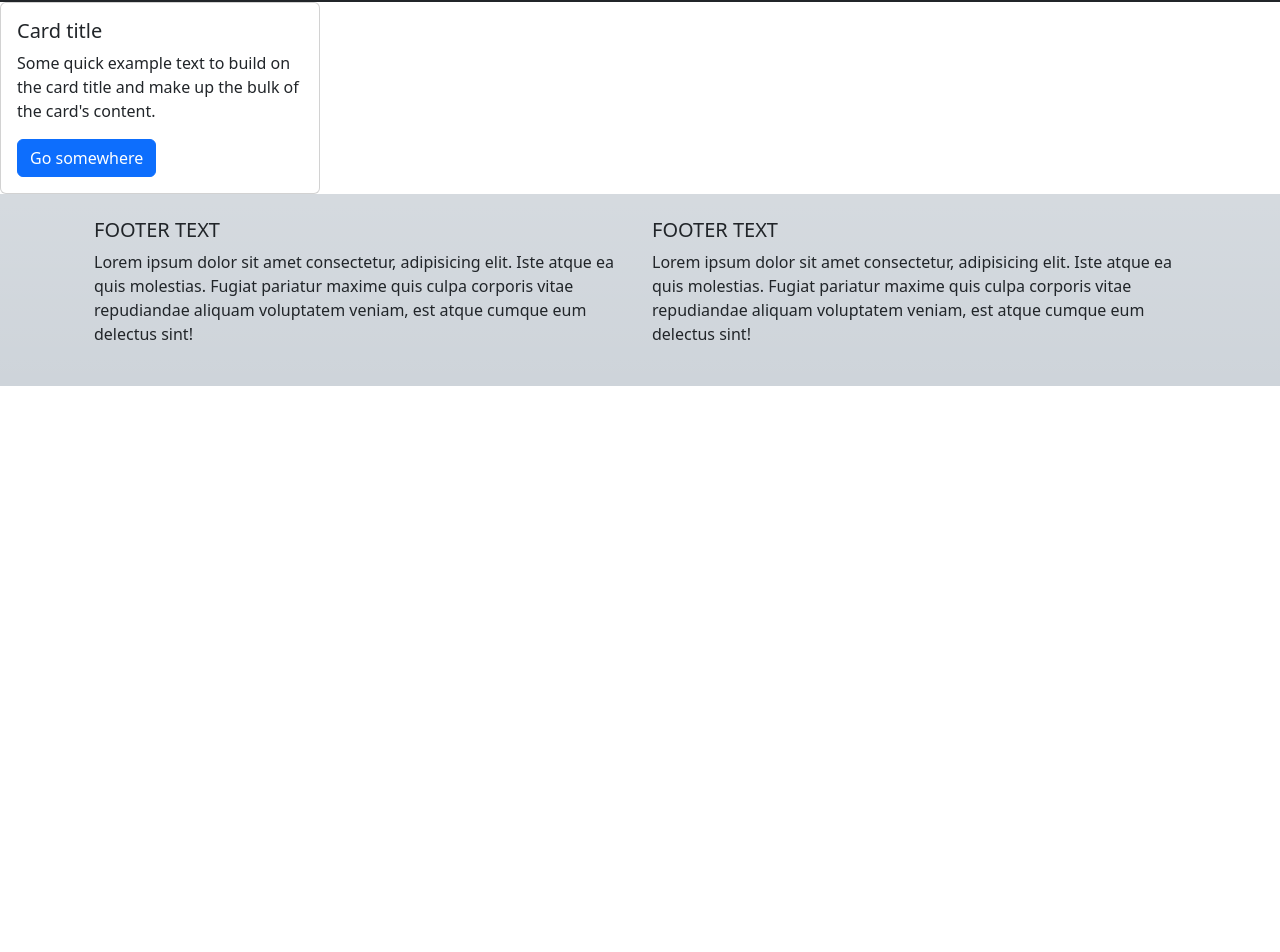
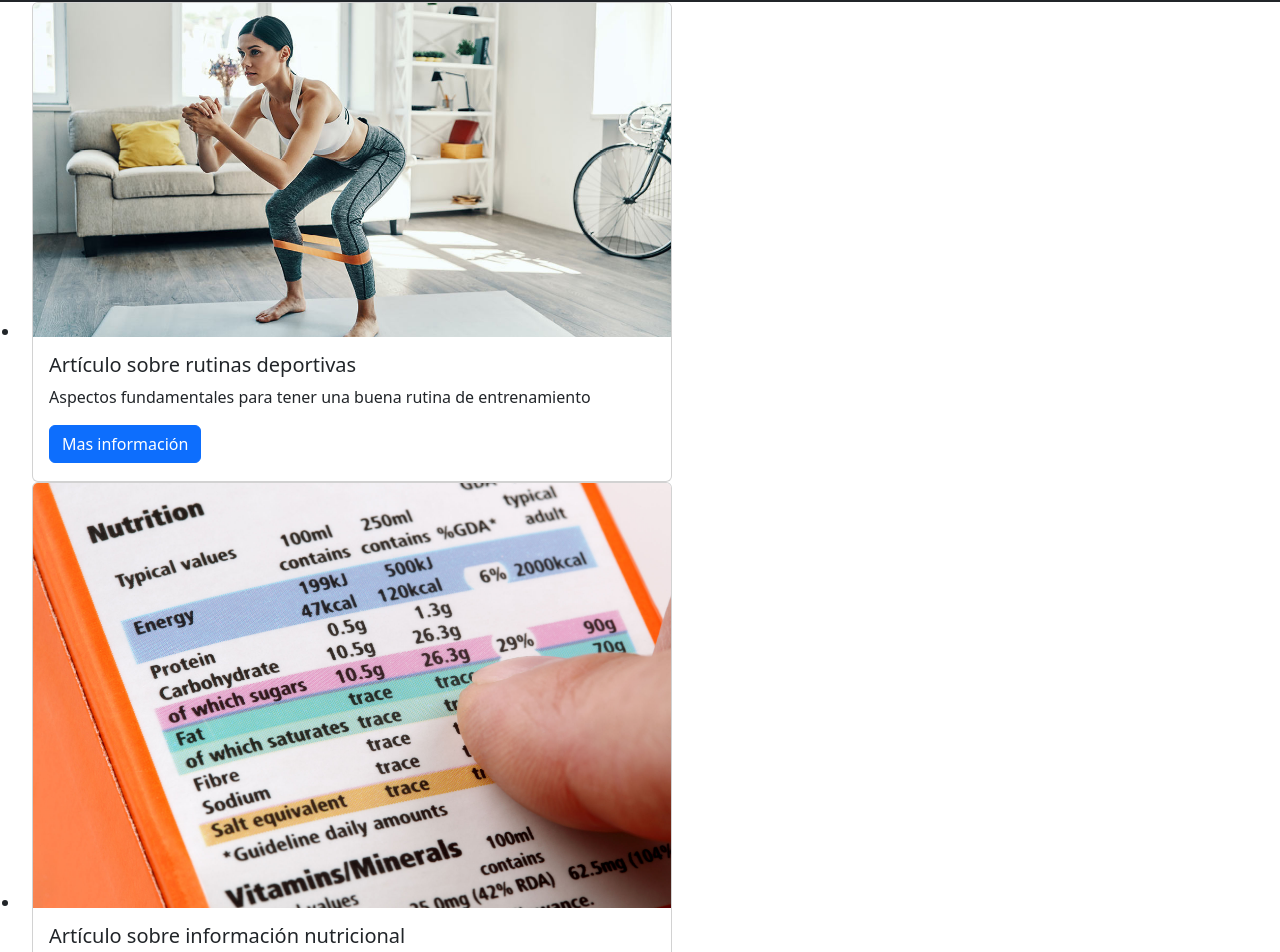
Before and after one commit to Niicool1/Proyecto-vida-saludable, a Vue app: page / in a window 1280 px wide. Shown: the part 54-1006 px from the top of the page. Before the commit the page ends 800 px from the top, so only its background shows below. Built offline with nearby package versions, Linux system fonts and the light colour scheme.

Commit message:
Update Inicio.vue

```diff
--- a/src/views/Inicio.vue
+++ b/src/views/Inicio.vue
@@ -4,21 +4,52 @@
 
 <template>
   <div class="home">
-
-    <div class="card" style="width: 25%;">
-    <div class="card-body">
-      <h5 class="card-title">Card title</h5>
-      <p class="card-text">Some quick example text to build on the card title and make up the bulk of the card's content.</p>
-      <a class="btn btn-primary">Go somewhere</a>
-    </div>
+        <ul class="row" id="imagenInicio">
+          <li class="col">
+            <div class="card" style="width: 40rem; height:30rem;">
+              <img src="../assets/images/rutinadeportiva.jpg" class="card-img-top" alt="...">
+              <div class="card-body">
+                <h5 class="card-title">Artículo sobre rutinas deportivas</h5>
+                <p class="card-text">
+                  Aspectos fundamentales para tener una buena rutina de entrenamiento
+                </p>
+                <a href="#" class="btn btn-primary">Mas información</a>
+              </div>
+            </div>
+          </li>
+          <li class="col">
+            <div class="card" style="width: 40rem; height:30rem;">
+              <img src="../assets/images/infonutricional.jpg" class="card-img-top" alt="...">
+              <div class="card-body">
+                <h5 class="card-title">Artículo sobre información nutricional</h5>
+                <p class="card-text">La importancia de conocer la información nutricional de tus alimentos</p>
+                <a href="#" class="btn btn-primary">Mas información</a>
+              </div>
+            </div>
+          </li>
+          <li class="col">
+            <div class="card" style="width: 40rem; height:30rem;">
+              <img src="../assets/images/alimentacion-saludable.jpg" class="card-img-top" alt="...">
+              <div class="card-body">
+                <h5 class="card-title">Articulo sobre alimentación</h5>
+                <p class="card-text">Consejos para tener una buena alimentación</p>
+                <a href="#" class="btn btn-primary">Mas información</a>
+              </div>
+            </div>
+          </li>
+          <li class="col">
+            <div class="card" style="width: 40rem; height:30rem;">
+              <img src="../assets/images/habitosaludable.jpg" class="card-img-top" alt="...">
+              <div class="card-body">
+                <h5 class="card-title">Articulo sobre hábitos para una vida saludable</h5>
+                <p class="card-text">La importancia de los hábitos para llevar un estilo de vida saludable</p>
+                <a href="#" class="btn btn-primary">Mas información</a>
+              </div>
+            </div>
+          </li>
+        </ul>
 
 </div>
-
-
-  </div>
-
-
-
 </template>
 
 <style lang ="scss" scoped>
```
